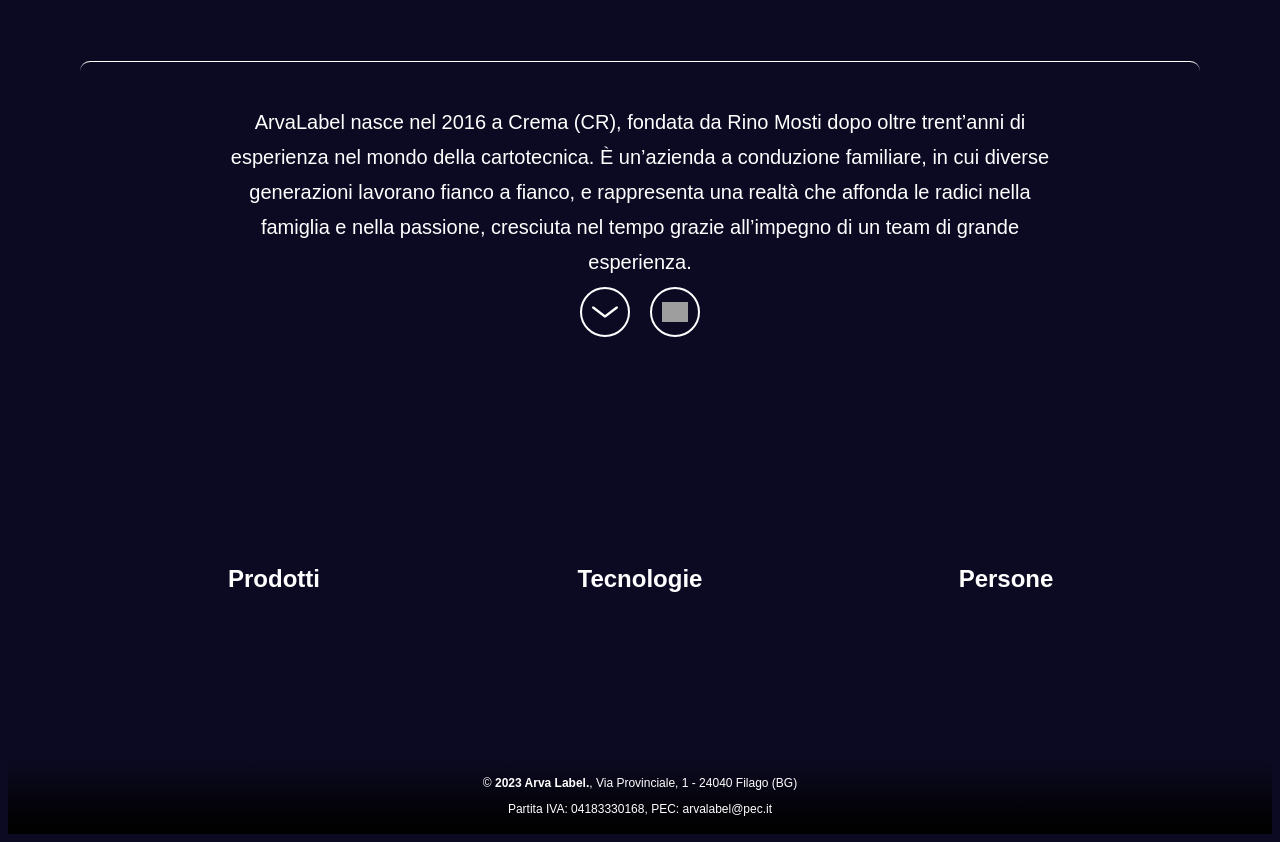
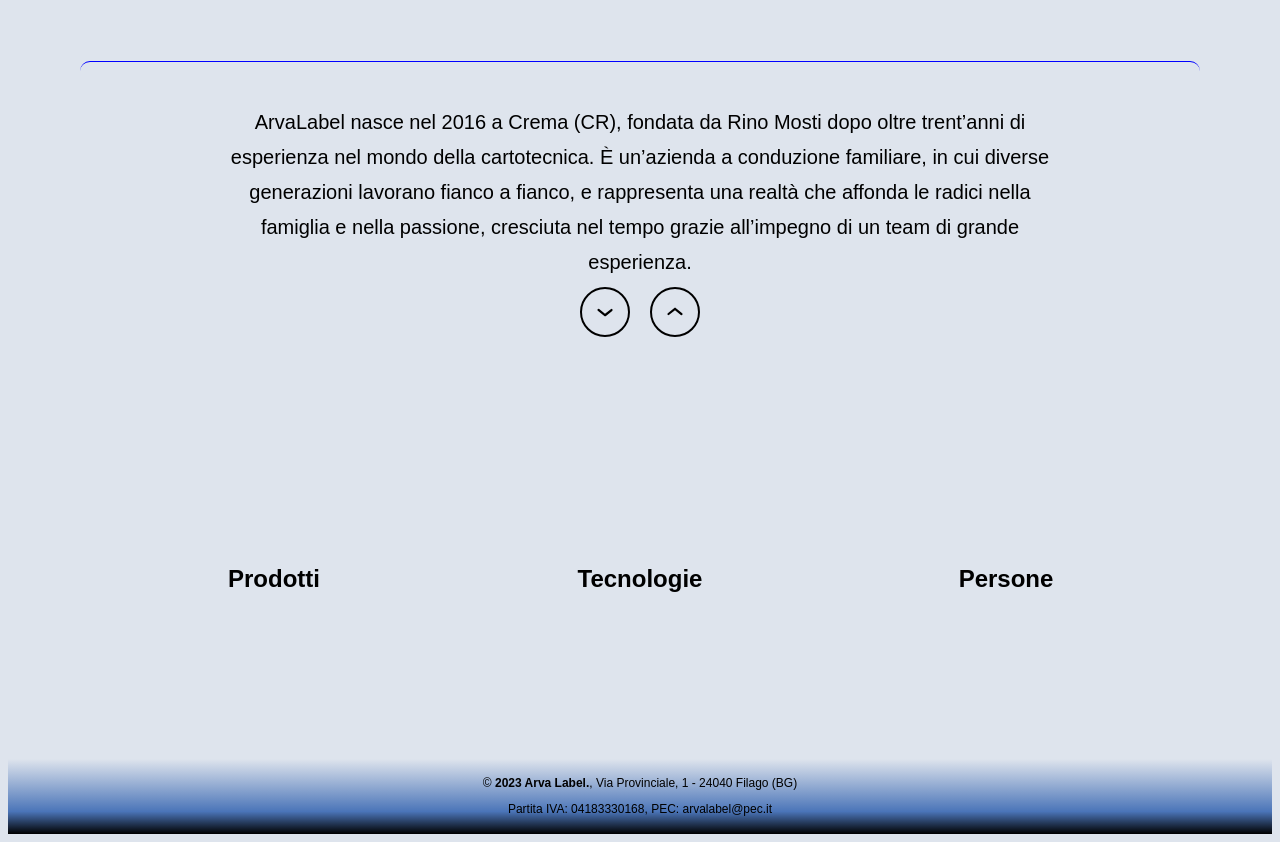
Before and after one commit to gianluigi97/ArvaLabel, a Flask app: page /home in a window 1280 px wide. Shown: the part 879-1721 px from the top of the page. Run offline with Flask 3, Linux system fonts and the light colour scheme; grey boxes are pictures that could not be loaded.

Commit message:
riscritto in modo da avere un layout chiaro

```diff
--- a/static/index.css
+++ b/static/index.css
@@ -4,7 +4,7 @@
 
 body {
   font-family: Arial, Helvetica, sans-serif;
-  background-color: #0c0a22;
+  background-color: #dee4ed;
 }
 
 .header {
@@ -12,7 +12,7 @@
   top: 0;
   left: 0;
   width: 100%;
-  background: linear-gradient(to bottom, rgba(0,0,0,1) 0%, rgba(0,0,0,0.8) 30%, rgba(0,0,0,0) 100%);
+  background: linear-gradient(to bottom, rgba(0,0,0,1) 0%, rgb(38, 89, 171,0.8) 30%, rgba(0,0,0,0) 100%);
   z-index: 1000;
 }
 
@@ -20,7 +20,7 @@
 
 .navbar {
   overflow: hidden;
-  background-color: linear-gradient(to bottom, #c2c2c2, #433e7a, #000000);
+  background-color: linear-gradient(to bottom, #1860b9, #80a9db, #dee4ed);
   margin-right: 10px;
   margin-left: 10px;
 }
@@ -80,7 +80,7 @@
 
 
 .dropdown:hover .dropbtn {
-  background-color: rgb(96, 0, 117);
+  background-color: rgb(22, 41, 187);
 }
 
 .dropdown-content {
@@ -105,7 +105,7 @@
 }
 
 .dropdown-content a:hover {
-  background-color: #ddd;
+  background-color: #bdd7ef;
   /* font-weight: 50px; */
 }
 
@@ -163,7 +163,7 @@
 .home-image video {
   width: 100%;
   height: 100%;
-  opacity: 0.9;
+  opacity: 0.8;
   object-fit: cover;
   object-position: center;
   pointer-events: none;
@@ -187,7 +187,7 @@
 }
 
 .home-logo {
-  width: 600px; /* o quello che preferisci */
+  width: 600px;
   max-width: 80%;
   height: auto;
   opacity: 1;
@@ -211,7 +211,7 @@
 
 #description .description-text {
   position: relative; /* necessario per gli elementi assoluti dentro */
-  color: white;
+  color: black;
   width: 100%;
   height: 50%;
   max-width: 1100px;
@@ -221,7 +221,7 @@
   display: flex;
   justify-content: center;
   align-items: center;
-  border-top: 1px solid white;
+  border-top: 1px solid blue;
 }
 
 #description .p1,
@@ -257,7 +257,7 @@
 
 #description button {
   background: transparent;
-  border: 2px solid white;
+  border: 2px solid black;
   border-radius: 50%;
   padding: 10px;
   width: 50px;
@@ -314,7 +314,7 @@
   justify-content: center;
   align-items: center;
   text-decoration: none;
-  color: white;
+  color: black;
   width: 100%;
   height: 100%;
   position: relative;
@@ -336,7 +336,7 @@
 }
 
 #menu-buttons div:hover {
-  background-color: #a69afe;
+  background-color: #98befb;
   transform: scale(1.05) translateY(-2px);
 }
 
@@ -357,14 +357,14 @@
   position: relative;
   height: 75px;
   overflow: hidden;
-  background: linear-gradient(to top, rgba(0,0,0,1) 0%, rgba(0,0,0,0.8) 30%, rgba(0,0,0,0) 100%);
+  background: linear-gradient(to top, rgba(0,0,0,1) 0%, rgb(38, 89, 171,0.8) 30%, rgba(0,0,0,0) 100%);
   display: flex;
   justify-content: center;
 }
 
 .footer-text {
   margin-top: 5px;
-  color: white;
+  color: black;
   font-size: 12px;
   text-align: center;
 }
@@ -374,7 +374,7 @@
 #products {
   position: relative;
   height: 65vh;
-  color: white;
+  color: black;
   margin-top: 40px;
   display: flex;
   justify-content: space-evenly;
--- a/templates/home_section.html
+++ b/templates/home_section.html
@@ -1,7 +1,7 @@
 <section id="home">
   <div class="home-image">
     <video autoplay muted loop playsinline>
-      <source src="{{ url_for('static', filename='videos/test_video.mp4') }}" type="video/mp4">
+      <source src="{{ url_for('static', filename='videos/test_video2.mp4') }}" type="video/mp4">
       Il tuo browser non supporta il video.
     </video>
   </div>
@@ -14,7 +14,7 @@
   </div>
 </section>
 <section id="description">
-  <div class="description-text"">
+  <div class="description-text">
     <p class="p1 show">ArvaLabel nasce nel 2016 a Crema (CR), fondata da Rino Mosti dopo oltre trent’anni di esperienza nel mondo della cartotecnica. È un’azienda a conduzione familiare, in cui diverse generazioni lavorano fianco a fianco, e rappresenta una realtà che affonda le radici nella famiglia e nella passione, cresciuta nel tempo grazie all’impegno di un team di grande esperienza.</p>
     <p class="p2">
     In pochi anni siamo diventati un punto di riferimento per aziende di settori diversi – dalla cosmetica al food, dal lusso alle lavorazioni plastiche, dall’alimentare al logistico – offrendo soluzioni su misura, sempre orientate alla qualità e alla velocità di esecuzione.
```
Also changed, not shown: static/images/downward_arrow.svg, static/images/upward_arrow.svg (added), 1 other file.
